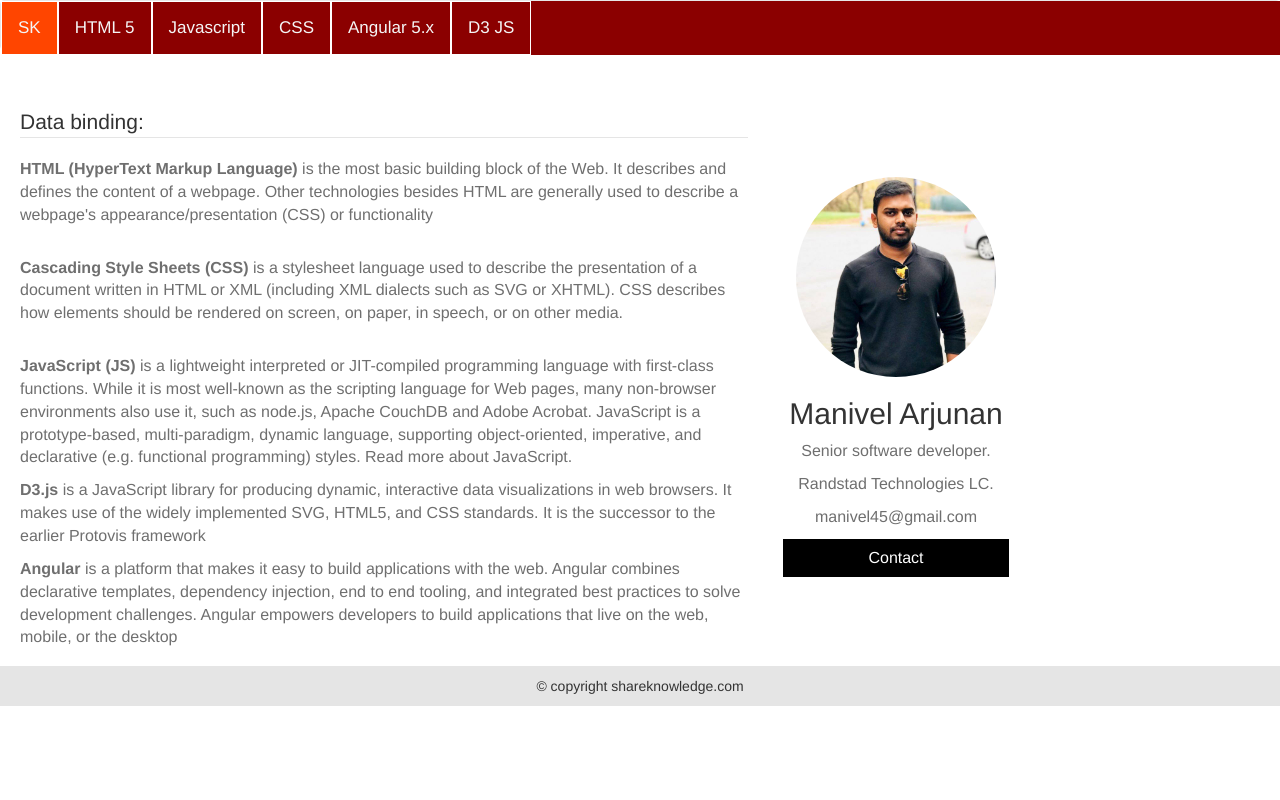
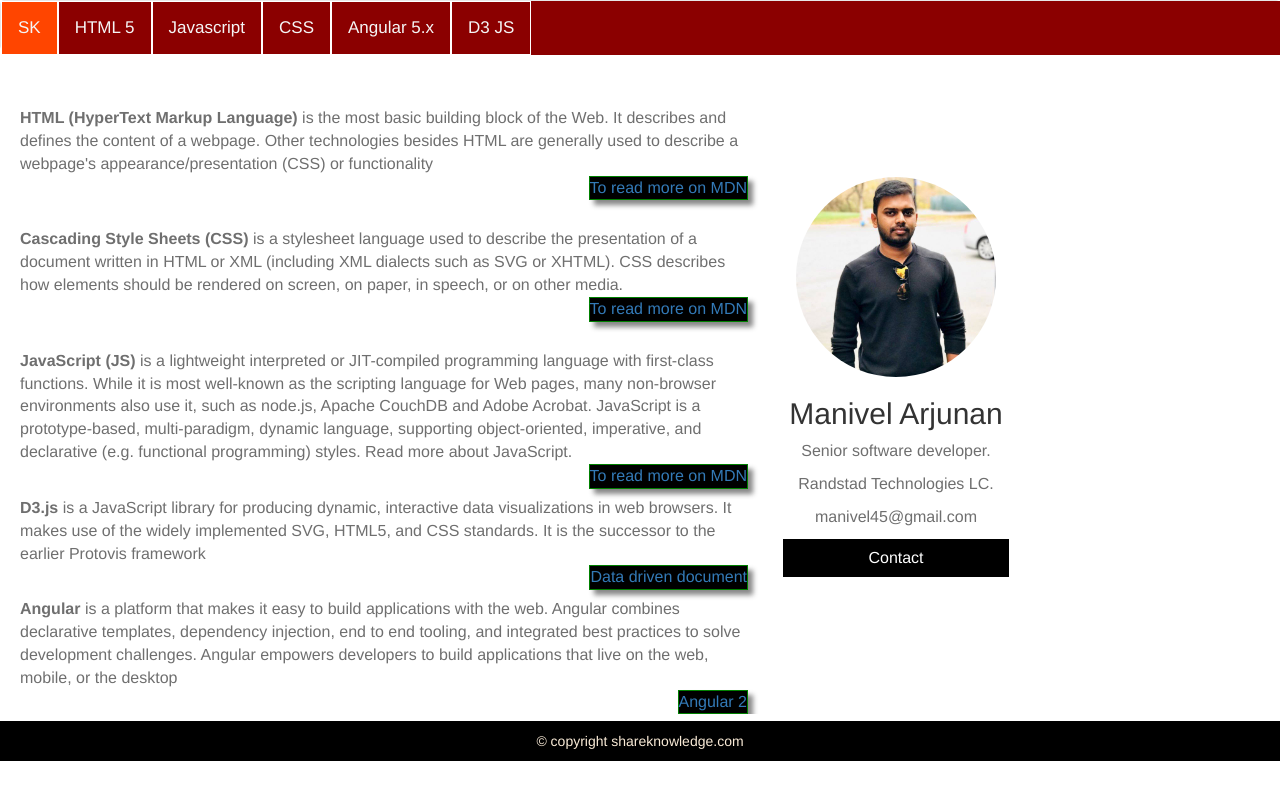
Before and after one commit to manivelarjunan/uidevelopment, an Angular app: page / in a window 1280 px wide. Built offline with nearby package versions, Linux system fonts and the light colour scheme.

Commit message:
Create angular app you tube video

```diff
--- a/angular-cli.json
+++ b/angular-cli.json
@@ -22,8 +22,8 @@
         "styles.css"
       ],
       "scripts": [],
+      "environmentSource": "environments/environment.ts",
       "environments": {
-        "source": "environments/environment.ts",
         "dev": "environments/environment.ts",
         "prod": "environments/environment.prod.ts"
       }
--- a/package.json
+++ b/package.json
@@ -27,10 +27,10 @@
     "zone.js": "^0.7.2"
   },
   "devDependencies": {
+    "@angular/cli": "^1.5.4",
     "@angular/compiler-cli": "^2.3.1",
     "@types/jasmine": "2.5.38",
     "@types/node": "^6.0.92",
-    "angular-cli": "1.0.0-beta.28.3",
     "codelyzer": "~2.0.0-beta.1",
     "jasmine-core": "2.5.2",
     "jasmine-spec-reporter": "2.5.0",
--- a/src/app/angularpage/angular-page-component/create-angular-app/create-angular-app.component.html
+++ b/src/app/angularpage/angular-page-component/create-angular-app/create-angular-app.component.html
@@ -1,6 +1,9 @@
 <div>
   <fieldset>
     <legend>create angular app:</legend>
+    <iframe width="854" height="480" src="https://www.youtube.com/embed/A5j8oVcsaeY" frameborder="0" gesture="media" allowfullscreen></iframe>
+    <br />
+    <br />
     <div>
       <b> 1. Install node </b>
       <hr />
--- a/src/app/angularpage/angular-page-component/data-binding/data-binding.component.html
+++ b/src/app/angularpage/angular-page-component/data-binding/data-binding.component.html
@@ -1,14 +1,15 @@
 <div>
   <fieldset>
-    <legend>Data binding:</legend>
 
     <div>
       <b>What is data binding?</b>
+      <br />
       <ul>
         <li>Display data by binding controls in an HTML template to properties of an Angular component.</li>
         <li>Data binding is a mechanism for coordinating what users see, with application data values. While you could push values to and pull values from HTML, the application is easier to write, read, and maintain if you turn these chores over to a binding framework.</li>
         <li>You simply declare bindings between binding sources and target HTML elements and let the framework do the work.</li>
       </ul>
+      <br />
       <b>There are four types of data bindings:-</b>
 
       <table class="table table-striped">
@@ -192,8 +193,9 @@
       <li>String interpolation, event bindings and property bindings are one way data binding.</li>
 
     </ul>
-
-    <a href="https://plnkr.co/edit/N1V6JU?p=preview"> Data binding plnkr</a>
+    <strong>Plnkr example:</strong>
+    <br />
+    <a class="pull-left externalLink" href="https://plnkr.co/edit/RhTFXC?p=info"> Data binding plnkr</a>
 
 
   </fieldset>
--- a/src/app/csspage/css-page-component/css-page-component.component.html
+++ b/src/app/csspage/css-page-component/css-page-component.component.html
@@ -6,11 +6,8 @@
   <div class="main">
 
     <fieldset>
-      <legend>Data binding:</legend>
-
 
       <div>
-
         <p>
           Cascading Style Sheets (CSS) is a stylesheet language used to describe the presentation of a document written in HTML or XML (including XML dialects such as SVG or XHTML). CSS describes how elements should be rendered on screen, on paper, in speech, or on other media.
         </p>
--- a/src/app/d3page/d3-page-component/d3-page-component.component.html
+++ b/src/app/d3page/d3-page-component/d3-page-component.component.html
@@ -6,8 +6,6 @@
   <div class="main">
 
     <fieldset>
-      <legend>Data binding:</legend>
-
 
       <div>
 
@@ -20,8 +18,6 @@
     </fieldset>
 
 
-
-
   </div>
   <div class="right">
     <h2></h2>
--- a/src/app/home/homepage/homepage.component.html
+++ b/src/app/home/homepage/homepage.component.html
@@ -4,27 +4,40 @@
   <div class="main">
 
     <fieldset>
-      <legend>Data binding:</legend>
-
 
       <div>
         <p>
           <b>HTML (HyperText Markup Language) </b> is the most basic building block of the Web. It describes and defines the content of a webpage. Other technologies besides HTML are generally used to describe a webpage's appearance/presentation (CSS) or functionality
+          <br />
+          <a class="pull-right externalLink" href="https://developer.mozilla.org/en-US/docs/Web/HTML">To read more on MDN</a>
+          <br />
         </p>
         <br />
         <p>
           <b>Cascading Style Sheets (CSS) </b> is a stylesheet language used to describe the presentation of a document written in HTML or XML (including XML dialects such as SVG or XHTML). CSS describes how elements should be rendered on screen, on paper, in speech, or on other media.
+          <br />
+          <a class="pull-right externalLink" href="https://developer.mozilla.org/en-US/docs/Web/CSS">To read more on MDN</a>
+          <br />
         </p>
         <br />
         <p>
           <b>JavaScript (JS)</b> is a lightweight interpreted or JIT-compiled programming language with first-class functions. While it is most well-known as the scripting language for Web pages, many non-browser environments also use it, such as node.js, Apache CouchDB and Adobe Acrobat. JavaScript is a prototype-based, multi-paradigm, dynamic language, supporting object-oriented, imperative, and declarative (e.g. functional programming) styles. Read more about JavaScript.
+          <br />
+          <a class="pull-right externalLink" href="https://developer.mozilla.org/en-US/docs/Web/JavaScript">To read more on MDN</a>
+          <br />
         </p>
         <p>
           <b>D3.js </b> is a JavaScript library for producing dynamic, interactive data visualizations in web browsers. It makes use of the widely implemented SVG, HTML5, and CSS standards. It is the successor to the earlier Protovis framework
+          <br />
+          <a class="pull-right externalLink" href="https://d3js.org/">Data driven document</a>
+          <br />
         </p>
 
         <p>
           <b> Angular </b> is a platform that makes it easy to build applications with the web. Angular combines declarative templates, dependency injection, end to end tooling, and integrated best practices to solve development challenges. Angular empowers developers to build applications that live on the web, mobile, or the desktop
+          <br />
+          <a class="pull-right externalLink" href="https://angular.io/">Angular 2</a>
+
         </p>
 
       </div>
--- a/src/app/javascriptpage/javascript-page-component/javascript-page-component.component.html
+++ b/src/app/javascriptpage/javascript-page-component/javascript-page-component.component.html
@@ -6,8 +6,6 @@
   <div class="main">
 
     <fieldset>
-      <legend>Data binding:</legend>
-
 
       <div>
 
@@ -20,8 +18,6 @@
     </fieldset>
 
 
-
-
   </div>
   <div class="right">
     <h2></h2>
--- a/src/index.html
+++ b/src/index.html
@@ -2,12 +2,19 @@
 <html>
 <head>
   <meta charset="utf-8">
-  <title>SK</title>
+  <title>Share knowledge</title>
   <base href="/">
   <meta name="description" content="Free Web tutorials on HTML and CSS">
   <meta name="keywords" content="Angular 5, HTML, CSS, XML, JavaScript">
   <meta name="viewport" content="width=device-width, initial-scale=1">
   <link rel="icon" type="image/x-icon" href="favicon.ico">
+  <script async src="//pagead2.googlesyndication.com/pagead/js/adsbygoogle.js"></script>
+  <script>
+  (adsbygoogle = window.adsbygoogle || []).push({
+    google_ad_client: "ca-pub-3227048416083214",
+    enable_page_level_ads: true
+  });
+  </script>
 </head>
 <body>
   <app-root>Loading...</app-root>
--- a/src/styles.css
+++ b/src/styles.css
@@ -12,6 +12,11 @@ ul {
   overflow: hidden;
 }
 
+.externalLink {
+  border: 1px solid green;
+  background-color: black;
+  box-shadow: 5px 5px 5px #888888;
+}
 .bodyContent {
   overflow: auto;
   margin-top: 57px
@@ -64,9 +69,10 @@ li {
 }
 
 footer {
-  background-color: #e5e5e5;
+  background-color: black;
   text-align: center;
   padding: 10px;
+  color:antiquewhite;
   margin-top: 7px;
 }
 
```
Also changed, not shown: 2 other files (tests, documents, lock files or other folders).
